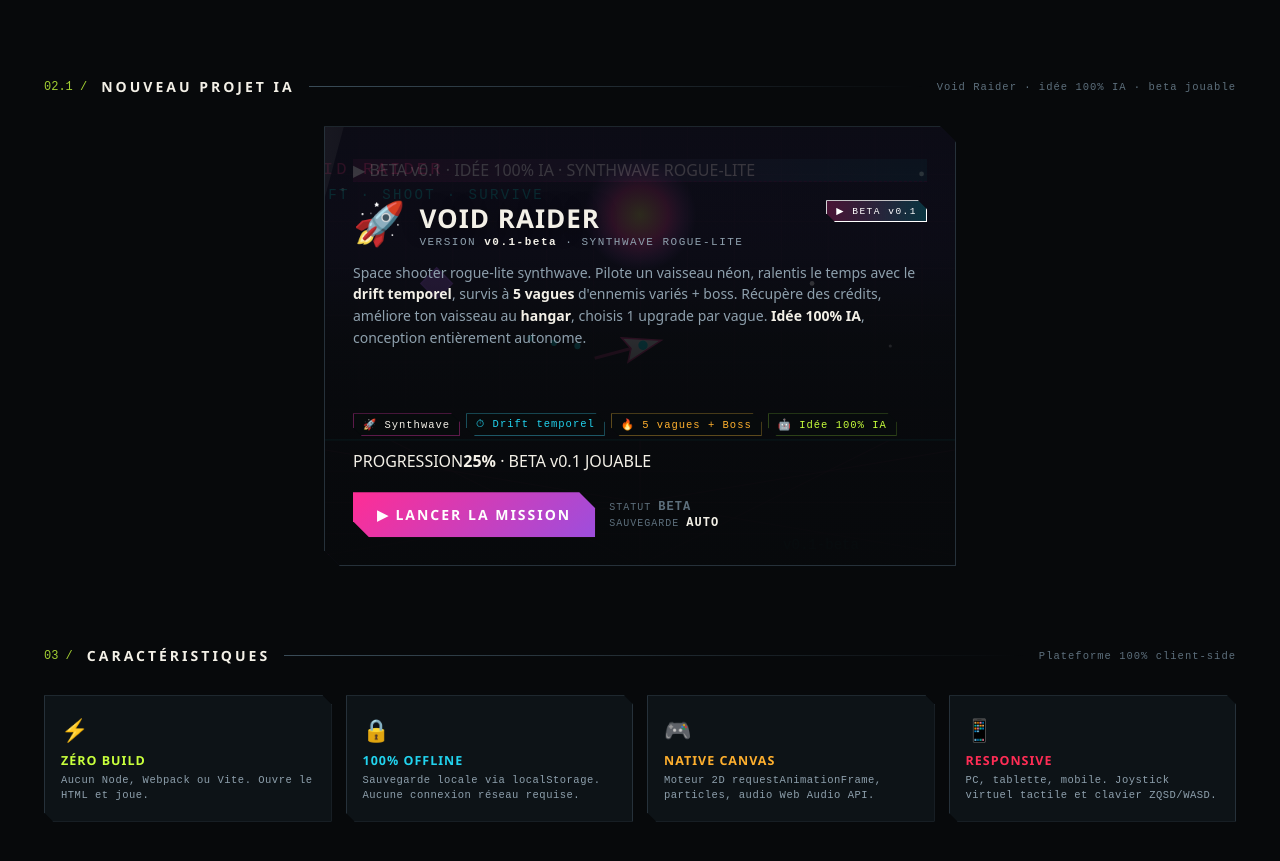
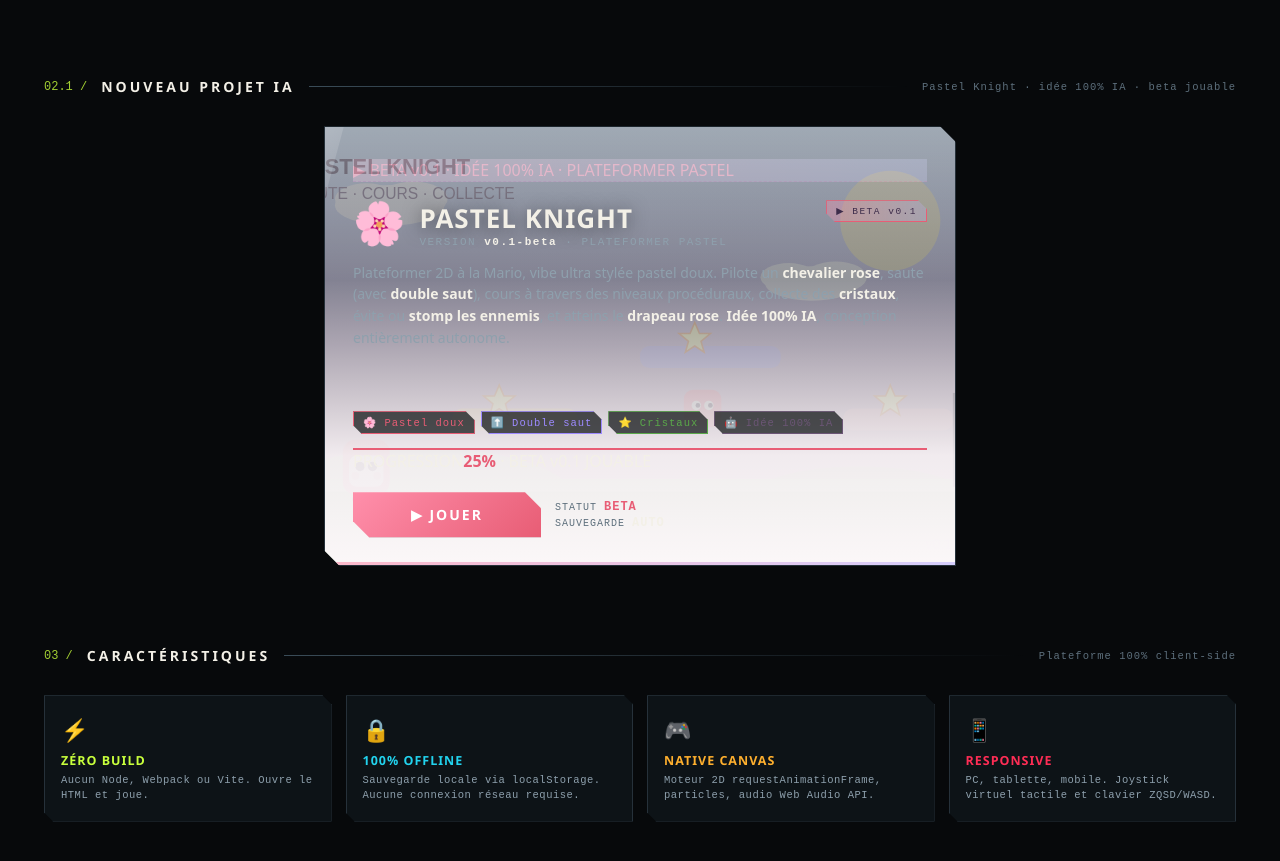
Before and after one commit to 4kraa/game-center, a plain HTML site: page index.html in a window 1280 px wide. Shown: the part 1497-2358 px from the top of the page. Drawn offline with Linux system fonts and the light colour scheme.

Commit message:
Index : carte Pastel Knight (vs Void Raider avant)
- Carte dev passe de Void Raider a Pastel Knight
- Theme pastel rose/lavande (vs synthwave pink/cyan avant)
- Nouveau SVG background : nuages, collines, plateformes pastel, personnage pink, ennemi, drapeau
- Tags : Pastel doux, Double saut, Cristaux, Idee 100% IA
- Bouton '▶ JOUER' (vs '▶ LANCER LA MISSION' avant)
- Couleurs de la carte en pastel (vs neon synthwave)

Le fichier reste void_raider.html mais le jeu est PASTEL KNIGHT.

```diff
--- a/index.html
+++ b/index.html
@@ -514,102 +514,108 @@ h1{
     <span class="idx">02.1 /</span>
     <h2>Nouveau projet IA</h2>
     <span class="ln"></span>
-    <span class="note">Void Raider · idée 100% IA · beta jouable</span>
+    <span class="note">Pastel Knight · idée 100% IA · beta jouable</span>
   </div>
 
-  <!-- ========= DEV CARD : VOID RAIDER ========= -->
+  <!-- ========= DEV CARD : PASTEL KNIGHT ========= -->
   <div class="cards" style="grid-template-columns:1fr;max-width:680px">
     <div class="gcard voidraider" aria-disabled="false" style="cursor:pointer" onclick="window.location.href='void_raider.html'">
-      <div class="devBanner" style="background:linear-gradient(90deg,rgba(255,45,149,.25),rgba(0,240,255,.18));border-bottom:1px dashed #5c1a4a;color:var(--pink)">▶ BETA v0.1 · IDÉE 100% IA · SYNTHWAVE ROGUE-LITE</div>
+      <div class="devBanner" style="background:linear-gradient(90deg,rgba(255,143,171,.35),rgba(189,178,255,.25));border-bottom:1px dashed #5c1a4a;color:#e85d75">▶ BETA v0.1 · IDÉE 100% IA · PLATEFORMER PASTEL</div>
       <div class="gcScene"><svg viewBox="0 0 480 280" preserveAspectRatio="xMidYMid slice">
         <defs>
-          <linearGradient id="vrBg" x1="0" y1="0" x2="0" y2="1">
-            <stop offset="0" stop-color="#1c0942"/><stop offset=".5" stop-color="#08020f"/><stop offset="1" stop-color="#13042a"/>
+          <linearGradient id="pkBg" x1="0" y1="0" x2="0" y2="1">
+            <stop offset="0" stop-color="#bde0fe"/><stop offset=".5" stop-color="#cdb4db"/><stop offset="1" stop-color="#ffc8dd"/>
           </linearGradient>
-          <radialGradient id="vrSun" cx=".5" cy=".3" r=".3">
-            <stop offset="0" stop-color="#ffe45e"/><stop offset=".5" stop-color="#ff2d95"/><stop offset="1" stop-color="#9d4edd" stop-opacity="0"/>
-          </radialGradient>
-          <pattern id="vrGrid" x="0" y="0" width="30" height="30" patternUnits="userSpaceOnUse">
-            <path d="M0 0 L30 0 M0 0 L0 30" stroke="#ff2d95" stroke-width=".3" opacity=".4"/>
-          </pattern>
         </defs>
-        <rect width="480" height="280" fill="url(#vrBg)"/>
-        <rect width="480" height="280" fill="url(#vrGrid)" opacity=".5"/>
+        <rect width="480" height="280" fill="url(#pkBg)"/>
         <!-- Sun -->
-        <circle cx="240" cy="80" r="60" fill="url(#vrSun)" opacity=".7"/>
+        <circle cx="400" cy="60" r="32" fill="#fff5b8" opacity=".8"/>
+        <!-- Clouds -->
+        <g fill="#fff" opacity=".85">
+          <ellipse cx="80" cy="50" rx="35" ry="13"/>
+          <ellipse cx="65" cy="46" rx="20" ry="10"/>
+          <ellipse cx="95" cy="46" rx="22" ry="11"/>
+          <ellipse cx="350" cy="100" rx="30" ry="11"/>
+          <ellipse cx="335" cy="96" rx="18" ry="9"/>
+          <ellipse cx="365" cy="96" rx="20" ry="10"/>
+        </g>
+        <!-- Hills background -->
+        <ellipse cx="100" cy="240" rx="100" ry="35" fill="#caffbf" opacity=".7"/>
+        <ellipse cx="380" cy="245" rx="80" ry="28" fill="#b8e0a8" opacity=".7"/>
+        <!-- Ground -->
+        <rect x="0" y="230" width="480" height="50" fill="#9ad88a"/>
+        <rect x="0" y="225" width="480" height="8" fill="#caffbf"/>
+        <!-- Platforms -->
+        <rect x="120" y="180" width="80" height="14" rx="6" fill="#ffd6a5"/>
+        <rect x="240" y="140" width="90" height="14" rx="6" fill="#bdb2ff"/>
+        <rect x="370" y="180" width="70" height="14" rx="6" fill="#ffc8dd"/>
         <!-- Stars -->
-        <g fill="#fff5ff" opacity=".8">
-          <circle cx="50" cy="40" r="1"/>
-          <circle cx="420" cy="30" r="1.5"/>
-          <circle cx="80" cy="120" r="1"/>
-          <circle cx="400" cy="140" r="1"/>
-          <circle cx="120" cy="60" r="1"/>
-          <circle cx="350" cy="100" r="1.5"/>
+        <g fill="#fdffb6" stroke="#f4a261" stroke-width="1">
+          <polygon points="150,165 153,172 160,172 154,177 156,184 150,180 144,184 146,177 140,172 147,172"/>
+          <polygon points="275,125 278,132 285,132 279,137 281,144 275,140 269,144 271,137 265,132 272,132"/>
+          <polygon points="400,165 403,172 410,172 404,177 406,184 400,180 394,184 396,177 390,172 397,172"/>
         </g>
-        <!-- Perspective grid -->
-        <g stroke="#ff2d95" stroke-width=".5" opacity=".6" fill="none">
-          <line x1="0" y1="200" x2="480" y2="280"/>
-          <line x1="80" y1="200" x2="240" y2="280"/>
-          <line x1="240" y1="200" x2="240" y2="280"/>
-          <line x1="400" y1="200" x2="240" y2="280"/>
-          <line x1="480" y1="200" x2="0" y2="280"/>
-          <line x1="0" y1="220" x2="480" y2="220" opacity=".5"/>
-          <line x1="0" y1="240" x2="480" y2="240" opacity=".7"/>
-          <line x1="0" y1="260" x2="480" y2="260" opacity=".9"/>
+        <!-- Character (pink blob with face) -->
+        <g transform="translate(50,200)">
+          <rect x="0" y="0" width="30" height="35" rx="8" fill="#ff8fab"/>
+          <rect x="4" y="10" width="22" height="20" rx="5" fill="#fff"/>
+          <circle cx="11" cy="17" r="3" fill="#3d2c4a"/>
+          <circle cx="19" cy="17" r="3" fill="#3d2c4a"/>
+          <circle cx="8" cy="23" r="2.5" fill="#ff8fab" opacity=".5"/>
+          <circle cx="22" cy="23" r="2.5" fill="#ff8fab" opacity=".5"/>
+          <circle cx="9" cy="38" r="3" fill="#3d2c4a"/>
+          <circle cx="21" cy="38" r="3" fill="#3d2c4a"/>
         </g>
-        <!-- Cyan grid horizon -->
-        <line x1="0" y1="200" x2="480" y2="200" stroke="#00f0ff" stroke-width="1" opacity=".8"/>
-        <!-- Ship -->
-        <g transform="translate(240,140) rotate(-15)">
-          <polygon points="14,0 -10,8 -6,0 -10,-8" fill="#fff5ff" stroke="#ff2d95" stroke-width="1"/>
-          <circle cx="2" cy="0" r="3" fill="#00f0ff"/>
-          <line x1="-6" y1="0" x2="-30" y2="0" stroke="#ff2d95" stroke-width="2" opacity=".7"/>
+        <!-- Enemy walker -->
+        <g transform="translate(280,180)">
+          <rect x="-12" y="-12" width="24" height="24" rx="6" fill="#ff8fab"/>
+          <circle cx="-4" cy="-2" r="3" fill="#fff"/>
+          <circle cx="4" cy="-2" r="3" fill="#fff"/>
+          <circle cx="-3" cy="-2" r="1.5" fill="#3d2c4a"/>
+          <circle cx="5" cy="-2" r="1.5" fill="#3d2c4a"/>
         </g>
-        <!-- Enemy -->
-        <polygon points="120,100 110,90 100,100 110,110" fill="#9d4edd" stroke="#b056ff" stroke-width="1" opacity=".8"/>
-        <!-- Bullets -->
-        <g fill="#00f0ff" opacity=".9">
-          <circle cx="170" cy="135" r="2"/>
-          <circle cx="185" cy="138" r="2"/>
-          <circle cx="200" cy="140" r="2"/>
+        <!-- Flag -->
+        <g transform="translate(440,170)">
+          <rect x="0" y="0" width="3" height="60" fill="#3d2c4a"/>
+          <polygon points="3,5 35,15 3,25" fill="#ff8fab"/>
+          <polygon points="14,12 17,15 14,18" fill="#fdffb6"/>
         </g>
-        <!-- Text labels -->
-        <text x="20" y="30" font-family="Orbitron, monospace" font-size="11" fill="#ff2d95" opacity=".9" letter-spacing="2">VOID RAIDER</text>
-        <text x="20" y="46" font-family="Rajdhani, monospace" font-size="9" fill="#00f0ff" opacity=".7" letter-spacing="1.5">DRIFT · SHOOT · SURVIVE</text>
-        <text x="380" y="270" text-anchor="end" font-family="Orbitron, monospace" font-size="9" fill="#00f0ff" opacity=".7">v0.1-beta</text>
+        <text x="20" y="30" font-family="Fredoka, sans-serif" font-size="14" fill="#3d2c4a" font-weight="700">PASTEL KNIGHT</text>
+        <text x="20" y="46" font-family="Nunito, sans-serif" font-size="10" fill="#6b5575">SAUTE · COURS · COLLECTE</text>
+        <text x="460" y="270" text-anchor="end" font-family="Nunito, sans-serif" font-size="9" fill="#9a8aa8">v0.1-beta</text>
       </svg></div>
-      <div class="gcVeil"></div>
+      <div class="gcVeil" style="background:linear-gradient(180deg,rgba(255,250,252,.4) 0%,rgba(255,250,252,.2) 35%,rgba(255,250,252,.9) 75%,rgba(255,250,252,.98))"></div>
       <div class="gcBody">
         <div class="gcTop">
           <div class="gcIconWrap">
-            <div class="gcIcon">🚀</div>
+            <div class="gcIcon">🌸</div>
             <div>
-              <div class="gcTitle">VOID RAIDER</div>
-              <div class="gcVer">VERSION <b>v0.1-beta</b> · SYNTHWAVE ROGUE-LITE</div>
+              <div class="gcTitle">PASTEL KNIGHT</div>
+              <div class="gcVer">VERSION <b>v0.1-beta</b> · PLATEFORMER PASTEL</div>
             </div>
           </div>
-          <span class="gcBadge dev" style="background:linear-gradient(90deg,rgba(255,45,149,.25),rgba(0,240,255,.18));color:#fff;border-color:var(--pink)">▶ BETA v0.1</span>
+          <span class="gcBadge dev" style="background:linear-gradient(90deg,rgba(255,143,171,.35),rgba(189,178,255,.25));color:#3d2c4a;border-color:#e85d75">▶ BETA v0.1</span>
         </div>
-        <p class="gcDesc">Space shooter rogue-lite synthwave. Pilote un vaisseau néon, ralentis le temps avec le <b>drift temporel</b>, survis à <b>5 vagues</b> d'ennemis variés + boss. Récupère des crédits, améliore ton vaisseau au <b>hangar</b>, choisis 1 upgrade par vague. <b>Idée 100% IA</b>, conception entièrement autonome.</p>
+        <p class="gcDesc">Plateformer 2D à la Mario, vibe ultra stylée pastel doux. Pilote un <b>chevalier rose</b>, saute (avec <b>double saut</b>), cours à travers des niveaux procéduraux, collecte des <b>cristaux</b>, évite ou <b>stomp les ennemis</b>, et atteins le <b>drapeau rose</b>. <b>Idée 100% IA</b>, conception entièrement autonome.</p>
         <div class="gcTags">
-          <span class="gcTag" style="color:var(--pink);border-color:#5c1a4a">🚀 Synthwave</span>
-          <span class="gcTag" style="color:var(--cyan);border-color:#1d5866">⏱ Drift temporel</span>
-          <span class="gcTag" style="color:var(--amber);border-color:#5c4a1c">🔥 5 vagues + Boss</span>
-          <span class="gcTag" style="color:var(--lime);border-color:#2d4218">🤖 Idée 100% IA</span>
+          <span class="gcTag" style="color:#e85d75;border-color:#e85d75">🌸 Pastel doux</span>
+          <span class="gcTag" style="color:#9d8aff;border-color:#9d8aff">⬆️ Double saut</span>
+          <span class="gcTag" style="color:#5aa84a;border-color:#5aa84a">⭐ Cristaux</span>
+          <span class="gcTag" style="color:#6b5575;border-color:#6b5575">🤖 Idée 100% IA</span>
         </div>
         <div>
-          <div class="progressBar"><i style="width:25%;background:linear-gradient(90deg,var(--pink),var(--cyan))"></i></div>
-          <div class="progressLabel"><span>PROGRESSION</span><span><b style="color:var(--pink)">25%</b> · BETA v0.1 JOUABLE</span></div>
+          <div class="progressBar" style="background:rgba(255,250,252,.5);border:1px solid #e85d75"><i style="width:25%;background:linear-gradient(90deg,#ff8fab,#bdb2ff)"></i></div>
+          <div class="progressLabel"><span>PROGRESSION</span><span><b style="color:#e85d75">25%</b> · BETA v0.1 JOUABLE</span></div>
         </div>
         <div class="gcFooter">
-          <button class="gcPlay" style="background:linear-gradient(135deg,#ff2d95,#9d4edd);color:#fff;border:none;cursor:pointer;box-shadow:0 0 14px rgba(255,45,149,.4);opacity:1">▶ LANCER LA MISSION</button>
+          <button class="gcPlay" style="background:linear-gradient(135deg,#ff8fab,#e85d75);color:#fff;border:none;cursor:pointer;box-shadow:0 4px 0 #b04460;opacity:1">▶ JOUER</button>
           <div class="gcStats">
-            <span>STATUT <b style="color:var(--pink)">BETA</b></span>
+            <span>STATUT <b style="color:#e85d75">BETA</b></span>
             <span>SAUVEGARDE <b>AUTO</b></span>
           </div>
         </div>
       </div>
-      <div class="gcStripe" style="background:linear-gradient(90deg,var(--pink),var(--cyan))"></div>
+      <div class="gcStripe" style="background:linear-gradient(90deg,#ff8fab,#bdb2ff)"></div>
     </div>
   </div>
   <div class="divider">
```
